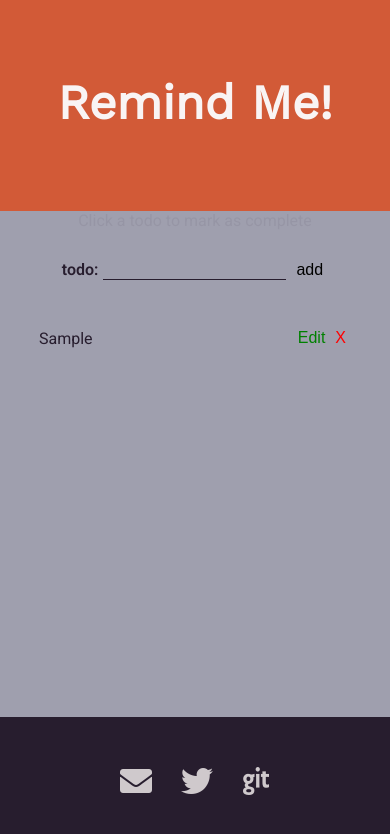
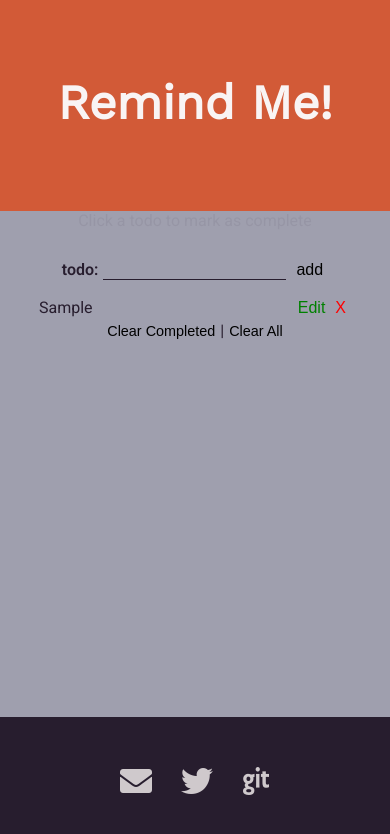
Before and after one commit to winstonCodes/todo-react, a React (Create React App) app: page / in a window 390 px wide. Both pictures are taken after typing "Sample" into the empty fields and a click on the button "add". Shown: the top 834 px of the page. Built offline with nearby package versions, Linux system fonts and the light colour scheme.

Commit message:
add: clear buttons & logic, mobile landscape fix, overflow fix

```diff
--- a/src/App.js
+++ b/src/App.js
@@ -53,6 +53,14 @@ const App = () => {
     ))
   }
 
+  const clearCompleted = () => {
+    setTodos(todos.filter(todo => !todo.completed))
+  }
+
+  const clearAll = () => {
+    setTodos([])
+  }
+
   useEffect(() => {
     store("todosLocal", todos)
   })
@@ -64,7 +72,10 @@ const App = () => {
       <div className="content">
         <ClickNotf />
         <TodoInput addTodo={addTodo} />
-        <TodoList todos={todos} deleteTodo={deleteTodo} toggleTodo={toggleTodo} editTodo={editTodo} updateTodo={updateTodo}/>
+        <TodoList
+          todos={todos} deleteTodo={deleteTodo} toggleTodo={toggleTodo} editTodo={editTodo} updateTodo={updateTodo}
+          clearCompleted={clearCompleted}
+          clearAll={clearAll}/>
       </div>
       <Footer />
     </div>
--- a/src/App.scss
+++ b/src/App.scss
@@ -32,7 +32,7 @@ button {
   flex-wrap: wrap;
   flex-direction: column;
   width: 100%;
-  height: 100vh;
+  height: 100%;
   min-height: 600px;
   max-width: 1200px;
   margin: auto;
@@ -54,7 +54,9 @@ button {
   .content {
     display: flex;
     flex-direction: column;
-    height: 60vh;
+    height: 100%;
+    min-height: 60vh;
+    flex: 2 1;
   }
   .todo-input{
     width: 100%;
@@ -114,6 +116,9 @@ button {
         width: 90%;
       }
     }
+    .clear{
+      font-size: 0.9em;
+    }
   }
 
   footer {
--- a/src/components/TodoList.js
+++ b/src/components/TodoList.js
@@ -3,7 +3,7 @@ import TodoEdit from './TodoEdit'
 
 const TodoList = props => {
 
-  const {todos, deleteTodo, toggleTodo, editTodo, updateTodo} = props;
+  const {todos, deleteTodo, toggleTodo, editTodo, updateTodo, clearCompleted, clearAll} = props;
 
   const handleUpdate = todo => updateTodo(todo)
 
@@ -40,6 +40,16 @@ const TodoList = props => {
       {(todos.length > 0 ? (
         <ul>
           {todosArray}
+          <button
+            className="clear"
+            onClick={clearCompleted}>
+            Clear Completed
+          </button>|
+          <button
+            className="clear"
+            onClick={clearAll}>
+            Clear All
+          </button>
         </ul>
       ) : (
         <p> No todos!</p>
```
